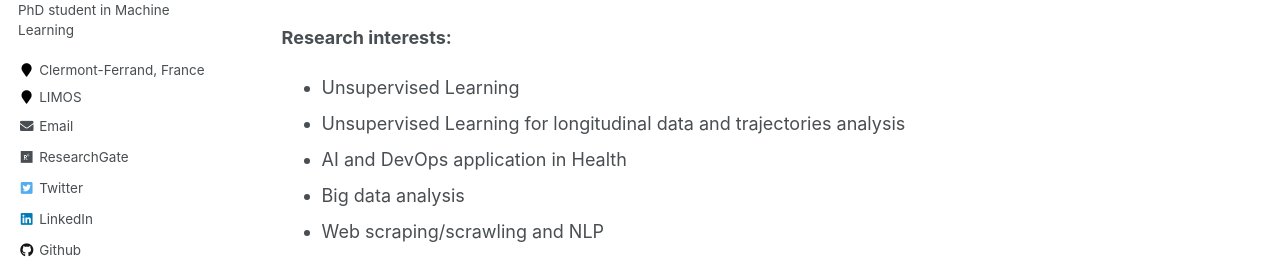
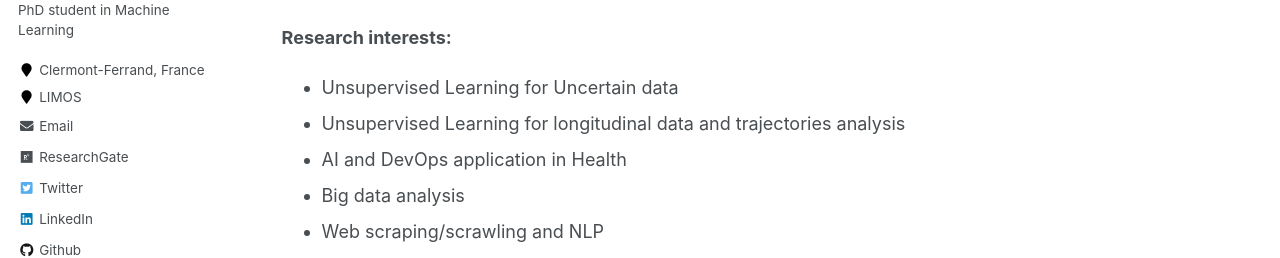
Before and after one commit to armelsoubeiga/armelsoubeiga.github.io, a Jekyll site: the page built from _pages/about.md, in a window 1280 px wide and 1261 px high. Shown: the part 335-593 px from the top of the window. Built offline with Jekyll 4.4.1, drawn with Linux system fonts in a browser that asks for light colours.

Commit message:
Update about.md

```diff
--- a/_pages/about.md
+++ b/_pages/about.md
@@ -14,7 +14,7 @@ After more than three years in clinical research as a data scientist, and more t
 
 **Research interests:**
 
-- Unsupervised Learning
+- Unsupervised Learning for Uncertain data
 - Unsupervised Learning for longitudinal data and trajectories analysis
 - AI and DevOps application in Health
 - Big data analysis
```
